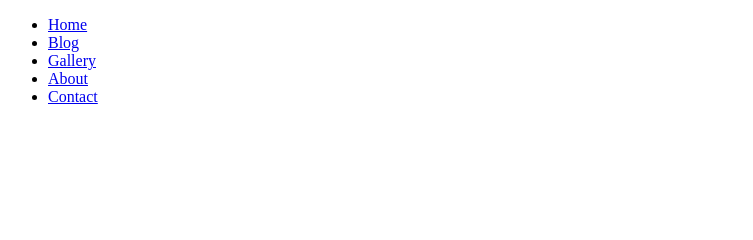
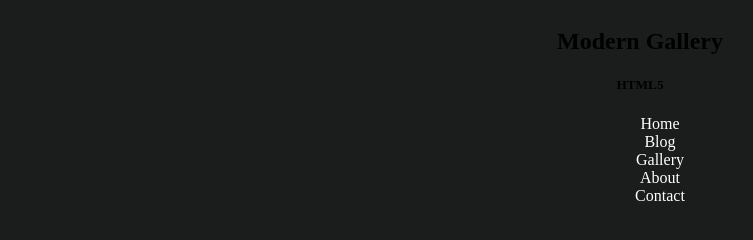
Before and after one commit to sadmad/Modern-Gallery, a plain HTML site: page index.html in a window 1280 px wide. Shown: the whole page, without its empty margins (0-753 px from the left). Drawn offline with Linux system fonts and the light colour scheme.

Commit message:
added some style and a topic to index

```diff
--- a/index.html
+++ b/index.html
@@ -3,9 +3,12 @@
   <head>
     <meta charset="utf-8">
     <title>Arsia Moghaddam Profolito</title>
+    <link rel="stylesheet" href="style.css">
   </head>
   <body>
-    <nav class="top">
+    <nav class="main-nav">
+      <h1> Modern Gallery</h1>
+      <h5> HTML5 </h5>
       <ul>
         <li><a calss="first" href="index.html">Home</a></li>
         <li><a class="sec" href="#">‌Blog</a></li>
@@ -14,6 +17,5 @@
         <li><a calss="last" href="contact.html">Contact</a></li>
       </ul>
     </nav>
-
   </body>
 </html>
--- a/style.css
+++ b/style.css
@@ -0,0 +1,27 @@
+body{
+  background-color: rgba(3, 5, 5, 0.9);
+}
+
+/* main navigation start */
+
+.main-nav{
+  text-align: center;
+  align-content: center;
+}
+
+
+.main-nav ul {
+  list-style-type: none;
+
+}
+
+.main-nav ul li{
+  flex-flow: wrap;
+}
+
+.main-nav ul li a{
+  color: white;
+  text-decoration: none;
+}
+
+/* main navigation section end */
```
Also changed, not shown: script.js (added).
